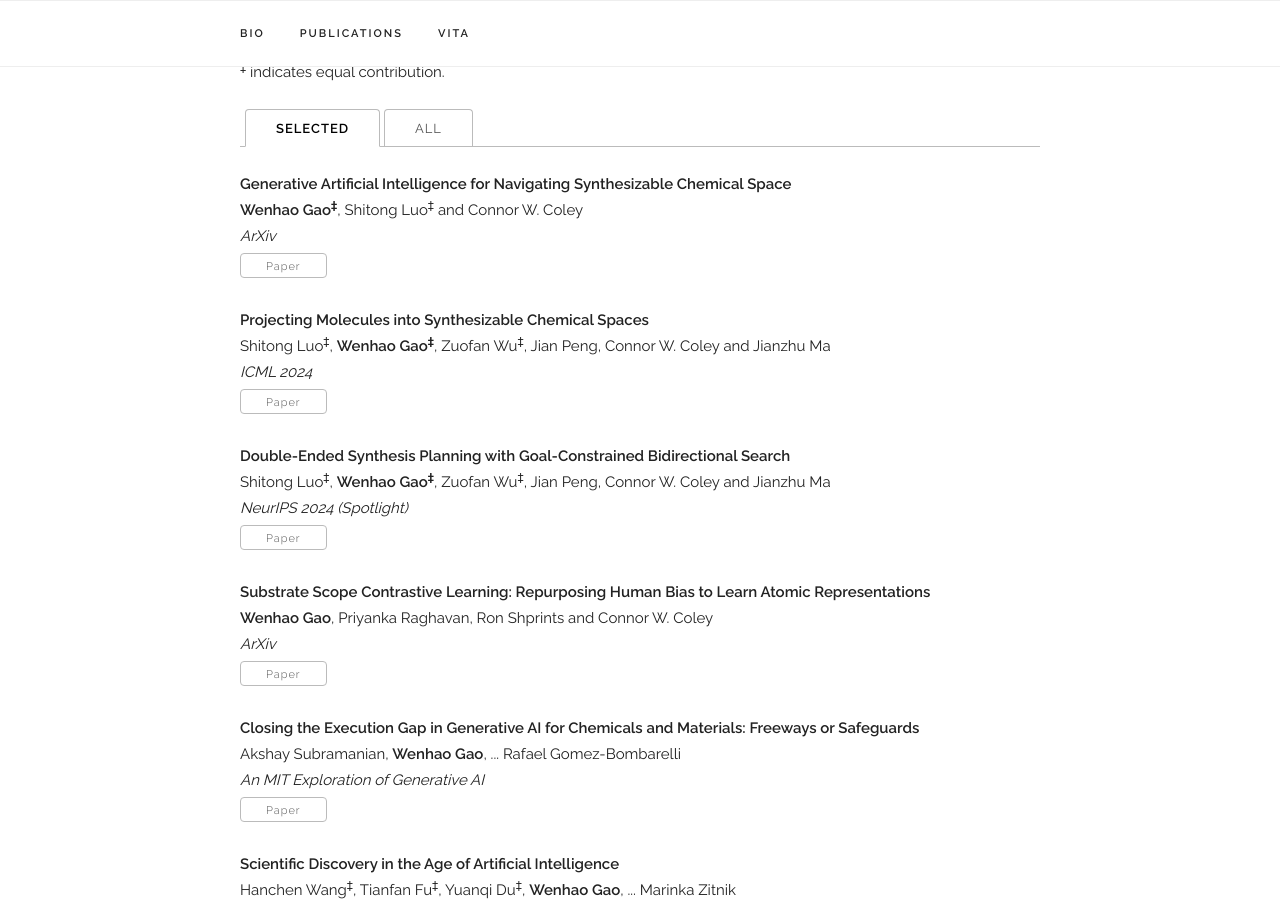
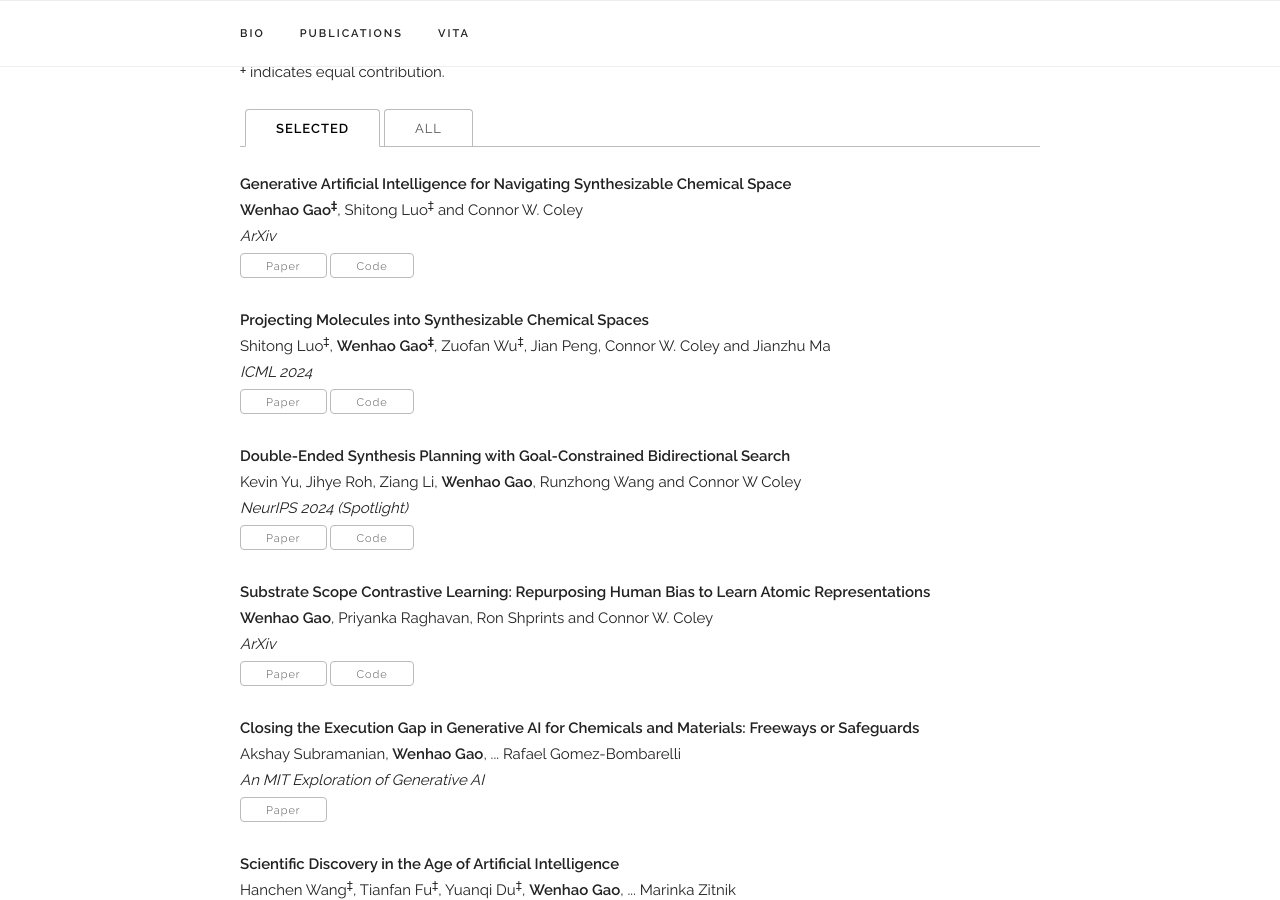
Before and after one commit to wenhao-gao/wenhao-gao.github.io, a Jekyll site: the page built from index.html, in a window 1280 px wide and 900 px high, scrolled down 1663 px. Built offline with Jekyll 4.4.1, drawn with Linux system fonts in a browser that asks for light colours; some web fonts are replaced.

Commit message:
change and add code

```diff
--- a/_data/publications.yaml
+++ b/_data/publications.yaml
@@ -4,24 +4,28 @@ papers:
     authors: "<b>Wenhao Gao<sup>‡</sup></b>, Shitong Luo<sup>‡</sup> and Connor W. Coley"
     venue: "ArXiv"
     paper_pdf: "assets/publications/2024_SynFormer/paper.pdf"
+    code: "https://github.com/wenhao-gao/synformer"
     selected: y
 
   - title: "Projecting Molecules into Synthesizable Chemical Spaces"
     authors: "Shitong Luo<sup>‡</sup>, <b>Wenhao Gao<sup>‡</sup></b>, Zuofan Wu<sup>‡</sup>, Jian Peng, Connor W. Coley and Jianzhu Ma"
     venue: "ICML 2024"
     paper_pdf: "assets/publications/2024_ChemProjector_ICML/paper.pdf"
+    code: "https://github.com/luost26/ChemProjector"
     selected: y
 
   - title: "Double-Ended Synthesis Planning with Goal-Constrained Bidirectional Search"
-    authors: "Shitong Luo<sup>‡</sup>, <b>Wenhao Gao<sup>‡</sup></b>, Zuofan Wu<sup>‡</sup>, Jian Peng, Connor W. Coley and Jianzhu Ma"
+    authors: "Kevin Yu, Jihye Roh, Ziang Li, <b>Wenhao Gao</b>, Runzhong Wang and Connor W Coley"
     venue: "NeurIPS 2024 (Spotlight)"
     paper_pdf: "assets/publications/2024_DESP_NeurIPS/paper.pdf"
+    code: "https://github.com/coleygroup/desp"
     selected: y
 
   - title: "Efficient Evolutionary Search over Chemical Space with Large Language Models"
     authors: "Haorui Wang, Marta Skreta, Yuanqi Du, <b>Wenhao Gao</b>, Lingkai Kong, Cher Tian Ser, Felix Strieth-Kalthoff, Chenru Duan, Yuchen Zhuang, Yue Yu, Yanqiao Zhu, Alan Aspuru-Guzik, Kirill Neklyudov and Chao Zhang"
     venue: "ArXiv"
     paper_pdf: "assets/publications/2024_moleo/paper.pdf"
+    code: "https://github.com/zoom-wang112358/MOLLEO"
     selected: n
 
   - title: "Syntax-Guided Procedural Synthesis of Molecules"
@@ -40,6 +44,7 @@ papers:
     authors: "<b>Wenhao Gao</b>, Priyanka Raghavan, Ron Shprints and Connor W. Coley"
     venue: "ArXiv"
     paper_pdf: "assets/publications/2024_contrascope/paper.pdf"
+    code: "https://github.com/wenhao-gao/substrate_scope_contrastive_learning/tree/main"
     selected: y
 
   - title: "AUTODIFF: Autoregressive Diffusion Modeling for Structure-based Drug Design"
```
